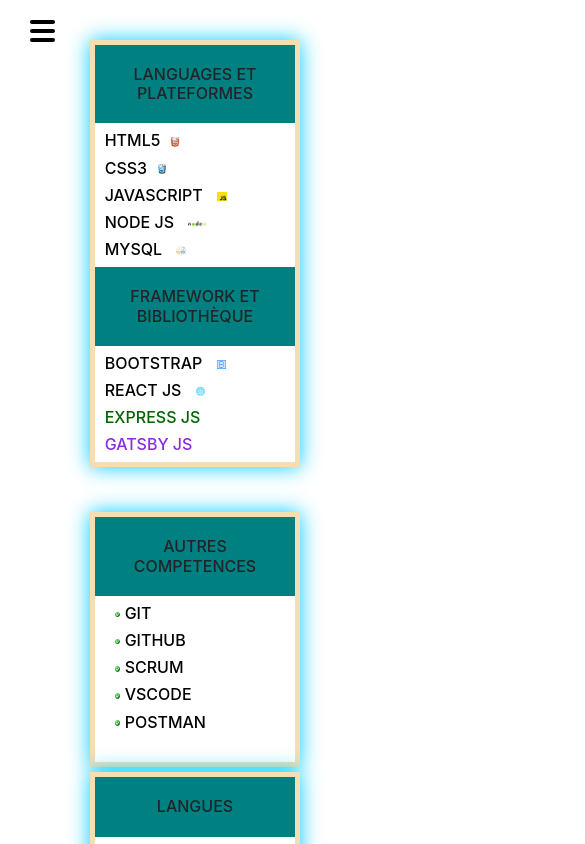
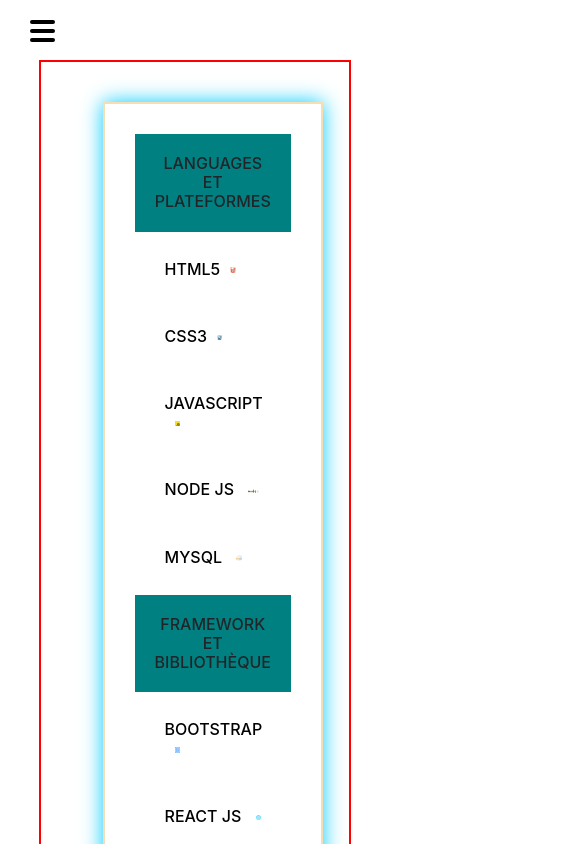
Before and after one commit to STAM0283/curriculum-vitea, a React (Create React App) app: page /competences in a window 390 px wide. Shown: the top 844 px of the page, 585 px wide, since content can reach past the window. Built offline with nearby package versions, Linux system fonts and the light colour scheme; the HTML template or start-up script is replaced by a standard one.

Commit message:
flexbox and madia query for Competences Component

```diff
--- a/src/App.css
+++ b/src/App.css
@@ -341,10 +341,13 @@
 
 .competences {
   display: flex;
-  width: 90%;
-  margin-left: 5%;
+  border: 2px solid red;
+  width: 80%;
+  margin-left: 10%;
   flex-wrap: wrap;
   justify-content: space-between;
+  margin-top: 100px;
+  margin-bottom: 20px;
 }
 .competences h2 {
   text-align: center;
@@ -354,6 +357,7 @@
 }
 .competences h3{
   font-size: medium;
+  padding: 20px;
 }
 
 .languages {
@@ -364,9 +368,11 @@
   inset: 0px 0px 60px #00ffff;
   flex-wrap: wrap;
 }
-
+.otherCompetences {
+  display: flex;
+}
 .otherCompetences div {
-  width: 870px;
+  width: 400px;
   margin: 5px;
   border: solid 5px wheat;
   box-shadow: 0px 0px 20px #00ccff;
@@ -657,6 +663,14 @@
   .accueil h1 {
     text-align: left;
   }
+  .competences {
+    margin-top: 60px;
+  }
+  .competences div {
+    width: 500px;
+    border: 2px solid wheat;
+    padding: 30px;
+  }
   .modalFooter button {
     height: 200px;
     font-size: large;
--- a/src/components/Competences.jsx
+++ b/src/components/Competences.jsx
@@ -40,7 +40,7 @@
 
             </div>
             <section className = "otherCompetences">
-                <div style={{ textAlign: "start" , height: "255px"}}>
+                <div style={{ textAlign: "start"}}>
                     <h2>{language === "fr" ? "AUTRES COMPETENCES" : language === "en" ? "OTHER SKILLS" : "مهارات اخرى"}</h2>
                     <h3><img src={check} style={{ width: "3%" }} alt=""/> GIT</h3>
                     <h3><img src={check} style={{ width: "3%" }} alt=""/> GITHUB</h3>
```
